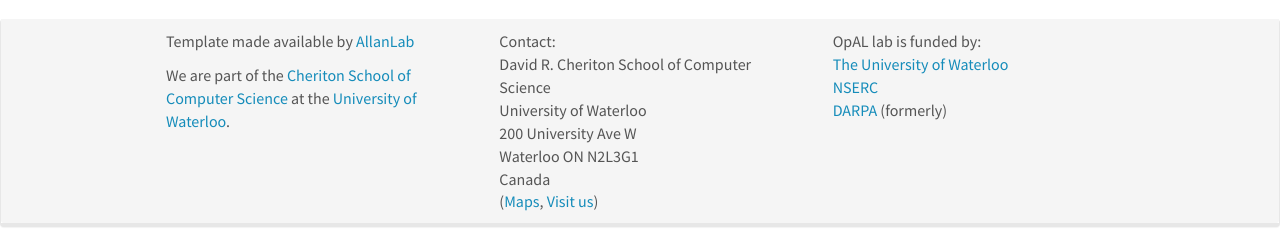
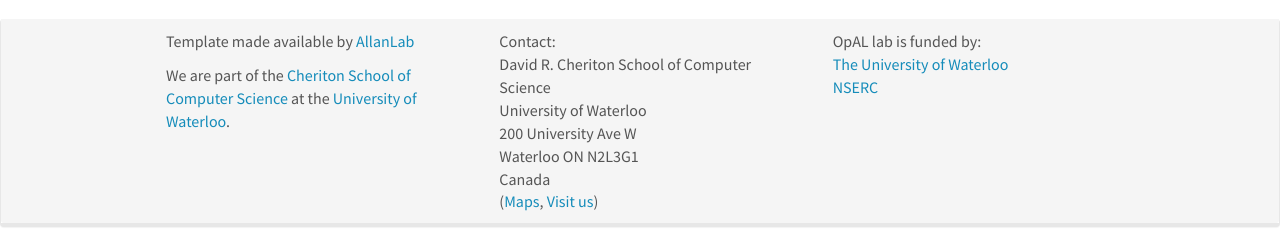
Before and after one commit to opallab/opallab.github.io, a Jekyll site: the page built from _pages/home.md, in a window 1280 px wide and 900 px high, scrolled down 595 px. Shown: the part 651-897 px from the top of the window. Built offline with Jekyll 4.4.1, drawn with Linux system fonts in a browser that asks for light colours; nearby versions of some CDN libraries.

Commit message:
changed description of the lab

```diff
--- a/_includes/footer.html
+++ b/_includes/footer.html
@@ -24,7 +24,6 @@
 		  OpAL lab is funded by:<br />
           <a href="https://uwaterloo.ca">The University of Waterloo</a><br />
           <a href="https://www.nserc-crsng.gc.ca/index_eng.asp">NSERC</a><br />
-          <a href="https://www.darpa.mil/program/data-driven-discovery-of-models">DARPA</a> (formerly)<br />
 		</div>
 	  </div>
 	</div>
```
